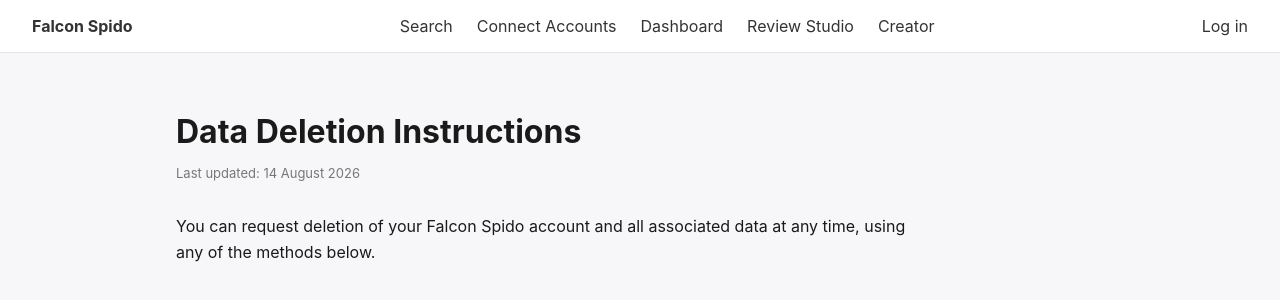
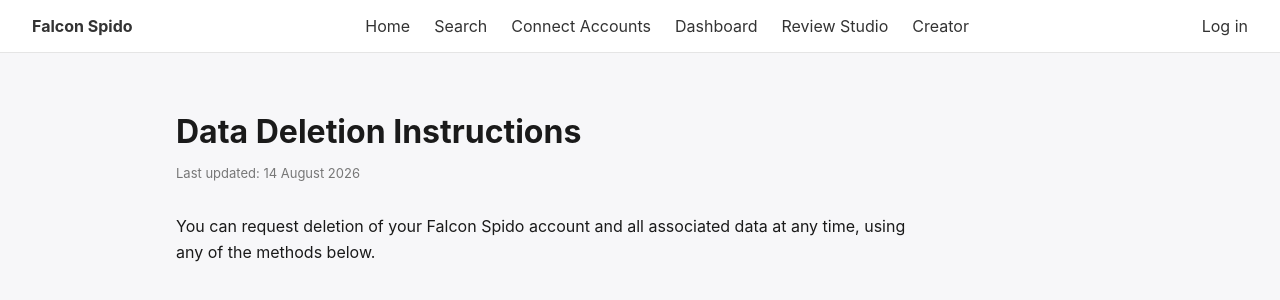
Before and after one commit to TradingMorning/JustFunHere, a Flask app: page /data-deletion in a window 1280 px wide. Shown: the top 300 px of the page. Run offline with Flask 3, Linux system fonts and the light colour scheme; some libraries are stand-ins or nearby versions.

Commit message:
Update base.html

```diff
--- a/templates/base.html
+++ b/templates/base.html
@@ -8,7 +8,8 @@
 <body>
   <nav class="navbar">
     <a href="{{ url_for('index') }}" class="brand">{{ config.APP_NAME }}</a>
-    <a href="{{ url_for('index') }}">Search</a>
+    <a href="{{ url_for('index') }}">Home</a>
+    <a href="{{ url_for('search') }}">Search</a>
     <a href="{{ url_for('connect') }}">Connect Accounts</a>
     <a href="{{ url_for('dashboard') }}">Dashboard</a>
     <a href="{{ url_for('review') }}">Review Studio</a>
```
